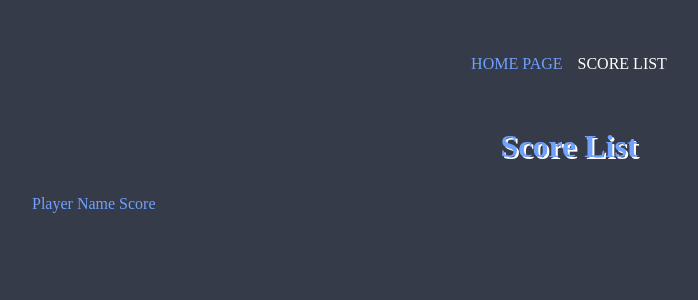
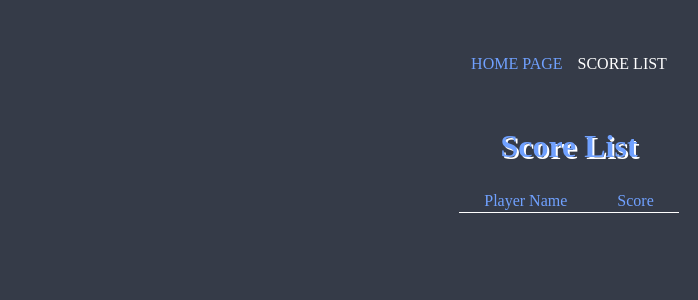
Before and after one commit to grzesiekS/snake-game, a React (Create React App) app: page /scoreList in a window 1280 px wide. Shown: the top 300 px of the page, without its empty margins (71-769 px from the left). Built offline with nearby package versions, Linux system fonts and the light colour scheme; a web font is replaced by a local one.

Commit message:
Create ScoreList structure

```diff
--- a/src/components/features/ScoreBoard/ScoreList/ScoreList.module.scss
+++ b/src/components/features/ScoreBoard/ScoreList/ScoreList.module.scss
@@ -0,0 +1,27 @@
+.table {
+  text-align: center;
+  margin: 0 auto;
+  border-collapse: collapse;
+}
+
+.header {
+  td {
+    padding: 0 25px 2px;
+    border-bottom: 1px solid white;
+  }
+}
+
+.body {
+  tr {
+    transition: 0.5s all;
+
+    &:hover {
+      cursor: pointer;
+      background-color: white;
+    }
+  }
+
+  td {
+    padding: 10px 0;
+  }
+}
--- a/src/components/features/ScoreBoard/ScoreList/ScoreList.tsx
+++ b/src/components/features/ScoreBoard/ScoreList/ScoreList.tsx
@@ -11,23 +11,22 @@ interface scoreObject {
 
 export const ScoreList: React.FC = () => {
 
-  const [scoresData, setScorsData] = useState<scoreObject[]>([]);
+  const [scoresData, setScoresData] = useState<scoreObject[]>([]);
 
   useEffect(() => {
-    const localStorageData = JSON.parse(getLocalStorageData('scoreList') || '[]');
-    setScorsData(localStorageData);
+    const localStorageData:scoreObject[] = JSON.parse(getLocalStorageData('scoreList') || '[]');
+    setScoresData(localStorageData.sort((a,b) => a.score < b.score ? 1 : -1));
   }, []);
 
   return (
-    <div className={styles.container}>
     <table className={styles.table}>
-        <thead>
+      <thead className={styles.header}>
         <tr>
           <td>Player Name</td>
           <td>Score</td>
         </tr>
       </thead>
-        <tbody>
+      <tbody className={styles.body}>
         {scoresData.map(score => (
           <tr key={score.id}>
             <td>{score.playerName}</td>
@@ -36,6 +35,5 @@ export const ScoreList: React.FC = () => {
         ))}
       </tbody>
     </table>
-    </div>
   );
 };
```
Lines whose indentation alone changed are shown as unchanged.
